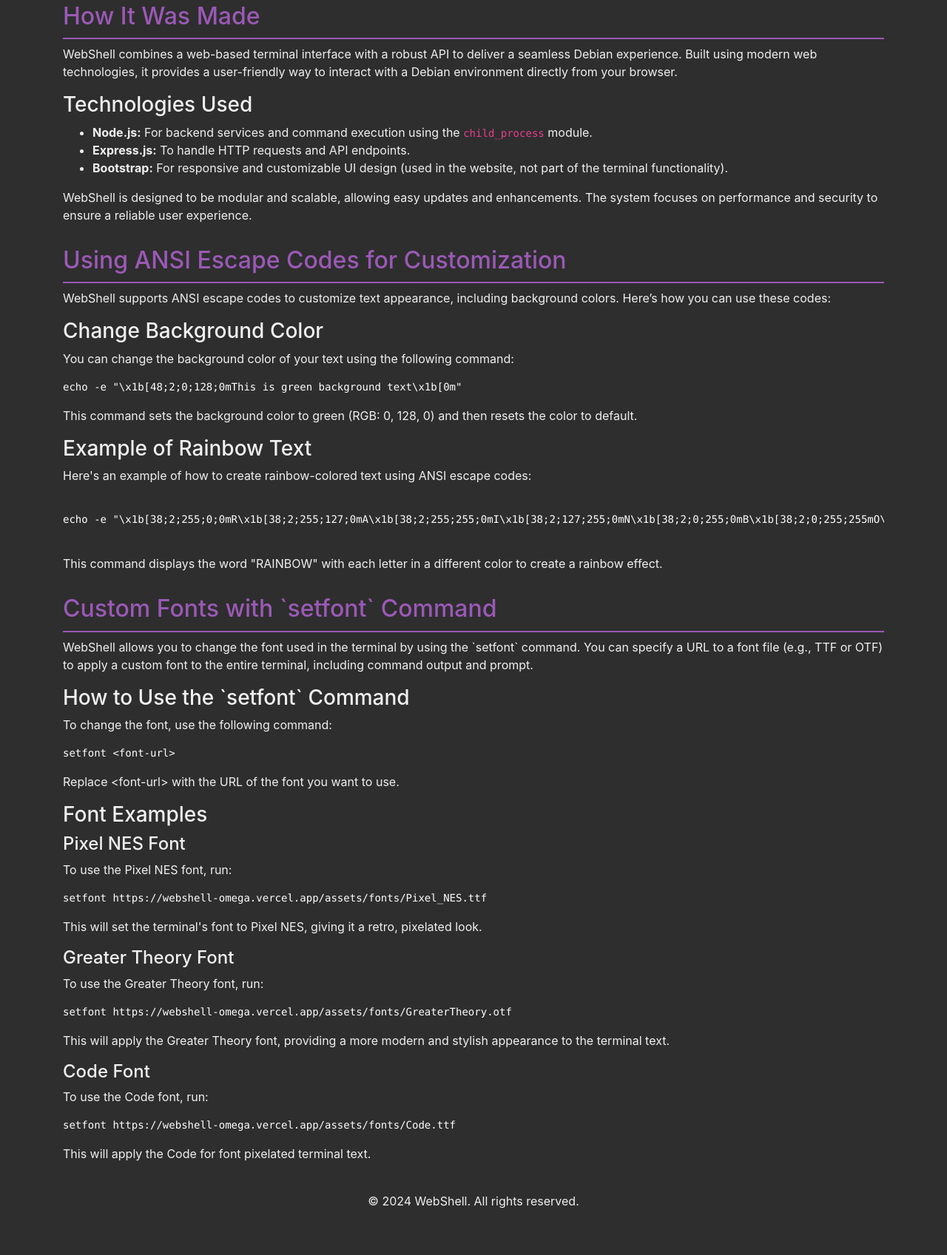
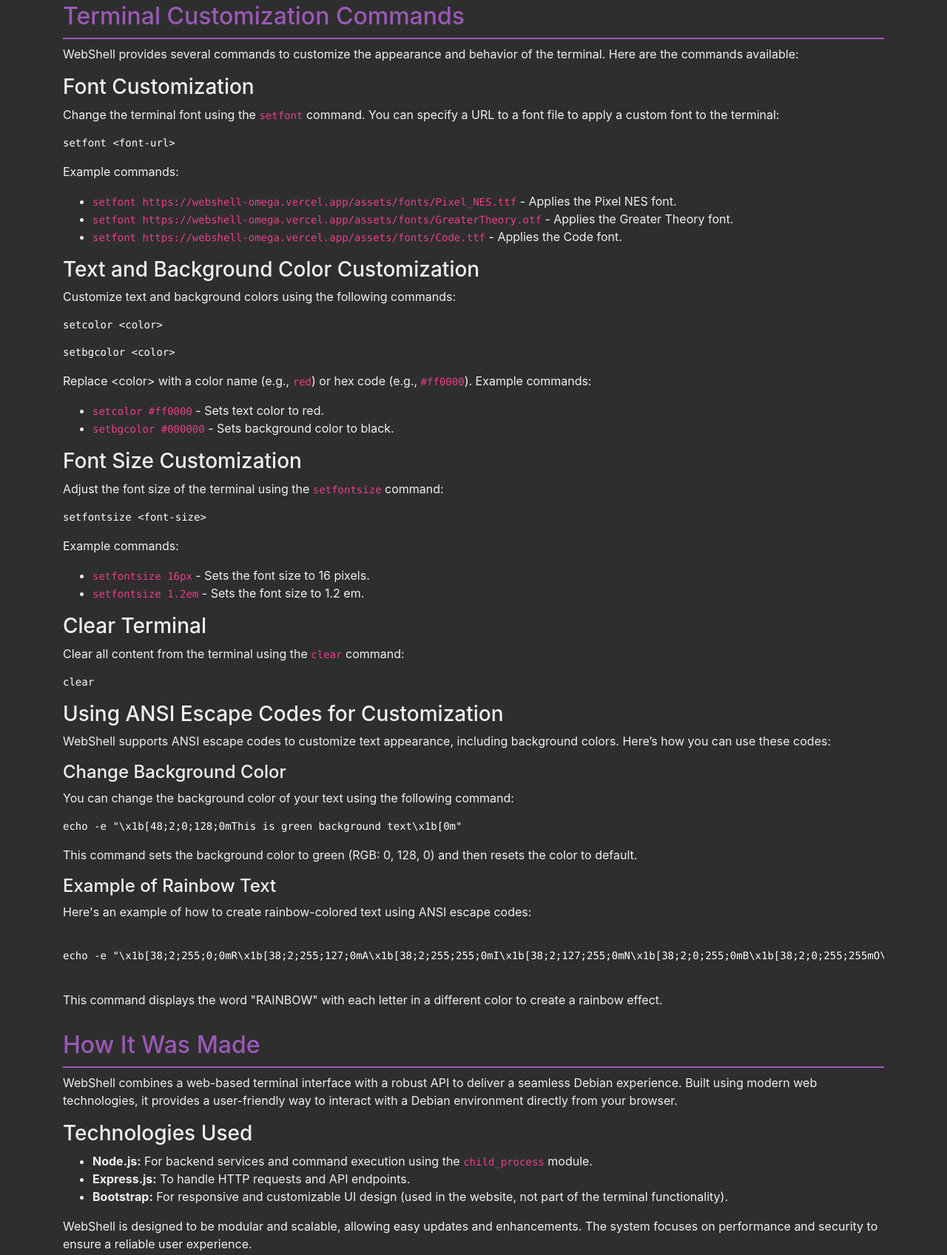
Before and after one commit to linuxfandudeguy/webshell, a plain HTML site: page features.html in a window 1280 px wide. Shown: the part 952-2649 px from the top of the page at 74% size. Before the commit the page ends 2628 px from the top, so only its background shows below. Drawn offline with nearby package versions, Linux system fonts and the light colour scheme.

Commit message:
Update features.html

```diff
--- a/features.html
+++ b/features.html
@@ -99,6 +99,57 @@
 </section>
 
 <section class="container">
+  <h2 class="section-title">Terminal Customization Commands</h2>
+  <p>WebShell provides several commands to customize the appearance and behavior of the terminal. Here are the commands available:</p>
+
+  <h3>Font Customization</h3>
+  <p>Change the terminal font using the <code>setfont</code> command. You can specify a URL to a font file to apply a custom font to the terminal:</p>
+  <pre><code>setfont &lt;font-url&gt;</code></pre>
+  <p>Example commands:</p>
+  <ul>
+    <li><code>setfont https://webshell-omega.vercel.app/assets/fonts/Pixel_NES.ttf</code> - Applies the Pixel NES font.</li>
+    <li><code>setfont https://webshell-omega.vercel.app/assets/fonts/GreaterTheory.otf</code> - Applies the Greater Theory font.</li>
+    <li><code>setfont https://webshell-omega.vercel.app/assets/fonts/Code.ttf</code> - Applies the Code font.</li>
+  </ul>
+
+  <h3>Text and Background Color Customization</h3>
+  <p>Customize text and background colors using the following commands:</p>
+  <pre><code>setcolor &lt;color&gt;</code></pre>
+  <pre><code>setbgcolor &lt;color&gt;</code></pre>
+  <p>Replace &lt;color&gt; with a color name (e.g., <code>red</code>) or hex code (e.g., <code>#ff0000</code>). Example commands:</p>
+  <ul>
+    <li><code>setcolor #ff0000</code> - Sets text color to red.</li>
+    <li><code>setbgcolor #000000</code> - Sets background color to black.</li>
+  </ul>
+
+  <h3>Font Size Customization</h3>
+  <p>Adjust the font size of the terminal using the <code>setfontsize</code> command:</p>
+  <pre><code>setfontsize &lt;font-size&gt;</code></pre>
+  <p>Example commands:</p>
+  <ul>
+    <li><code>setfontsize 16px</code> - Sets the font size to 16 pixels.</li>
+    <li><code>setfontsize 1.2em</code> - Sets the font size to 1.2 em.</li>
+  </ul>
+
+  <h3>Clear Terminal</h3>
+  <p>Clear all content from the terminal using the <code>clear</code> command:</p>
+  <pre><code>clear</code></pre>
+
+  <h3>Using ANSI Escape Codes for Customization</h3>
+  <p>WebShell supports ANSI escape codes to customize text appearance, including background colors. Here’s how you can use these codes:</p>
+  <h4>Change Background Color</h4>
+  <p>You can change the background color of your text using the following command:</p>
+  <pre><code>echo -e "\x1b[48;2;0;128;0mThis is green background text\x1b[0m"</code></pre>
+  <p>This command sets the background color to green (RGB: 0, 128, 0) and then resets the color to default.</p>
+  <h4>Example of Rainbow Text</h4>
+  <p>Here's an example of how to create rainbow-colored text using ANSI escape codes:</p>
+  <pre><code>
+echo -e "\x1b[38;2;255;0;0mR\x1b[38;2;255;127;0mA\x1b[38;2;255;255;0mI\x1b[38;2;127;255;0mN\x1b[38;2;0;255;0mB\x1b[38;2;0;255;255mO\x1b[38;2;0;127;255mW\x1b[0m"
+  </code></pre>
+  <p>This command displays the word "RAINBOW" with each letter in a different color to create a rainbow effect.</p>
+</section>
+
+<section class="container">
   <h2 class="section-title">How It Was Made</h2>
   <p>WebShell combines a web-based terminal interface with a robust API to deliver a seamless Debian experience. Built using modern web technologies, it provides a user-friendly way to interact with a Debian environment directly from your browser.</p>
   <h3>Technologies Used</h3>
@@ -110,47 +161,6 @@
   <p>WebShell is designed to be modular and scalable, allowing easy updates and enhancements. The system focuses on performance and security to ensure a reliable user experience.</p>
 </section>
 
-<section class="container">
-  <h2 class="section-title">Using ANSI Escape Codes for Customization</h2>
-  <p>WebShell supports ANSI escape codes to customize text appearance, including background colors. Here’s how you can use these codes:</p>
-  <h3>Change Background Color</h3>
-  <p>You can change the background color of your text using the following command:</p>
-  <pre><code>echo -e "\x1b[48;2;0;128;0mThis is green background text\x1b[0m"</code></pre>
-  <p>This command sets the background color to green (RGB: 0, 128, 0) and then resets the color to default.</p>
-  <h3>Example of Rainbow Text</h3>
-  <p>Here's an example of how to create rainbow-colored text using ANSI escape codes:</p>
-  <pre><code>
-echo -e "\x1b[38;2;255;0;0mR\x1b[38;2;255;127;0mA\x1b[38;2;255;255;0mI\x1b[38;2;127;255;0mN\x1b[38;2;0;255;0mB\x1b[38;2;0;255;255mO\x1b[38;2;0;127;255mW\x1b[0m"
-  </code></pre>
-  <p>This command displays the word "RAINBOW" with each letter in a different color to create a rainbow effect.</p>
-</section>
-
-<section class="container">
-  <h2 class="section-title">Custom Fonts with `setfont` Command</h2>
-  <p>WebShell allows you to change the font used in the terminal by using the `setfont` command. You can specify a URL to a font file (e.g., TTF or OTF) to apply a custom font to the entire terminal, including command output and prompt.</p>
-
-  <h3>How to Use the `setfont` Command</h3>
-  <p>To change the font, use the following command:</p>
-  <pre><code>setfont &lt;font-url&gt;</code></pre>
-  <p>Replace &lt;font-url&gt; with the URL of the font you want to use.</p>
-
-  <h3>Font Examples</h3>
-  <h4>Pixel NES Font</h4>
-  <p>To use the Pixel NES font, run:</p>
-  <pre><code>setfont https://webshell-omega.vercel.app/assets/fonts/Pixel_NES.ttf</code></pre>
-  <p>This will set the terminal's font to Pixel NES, giving it a retro, pixelated look.</p>
-
-  <h4>Greater Theory Font</h4>
-  <p>To use the Greater Theory font, run:</p>
-  <pre><code>setfont https://webshell-omega.vercel.app/assets/fonts/GreaterTheory.otf</code></pre>
-  <p>This will apply the Greater Theory font, providing a more modern and stylish appearance to the terminal text.</p>
-
-  <h4>Code Font</h4>
-  <p>To use the Code font, run:</p>
-  <pre><code>setfont https://webshell-omega.vercel.app/assets/fonts/Code.ttf</code></pre>
-  <p>This will apply the Code for font pixelated terminal text.</p>
-</section>
-
 <footer class="text-center py-4">
   <p>&copy; 2024 WebShell. All rights reserved.</p>
 </footer>
```
